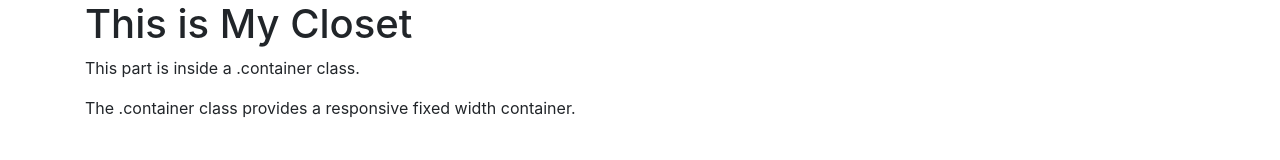
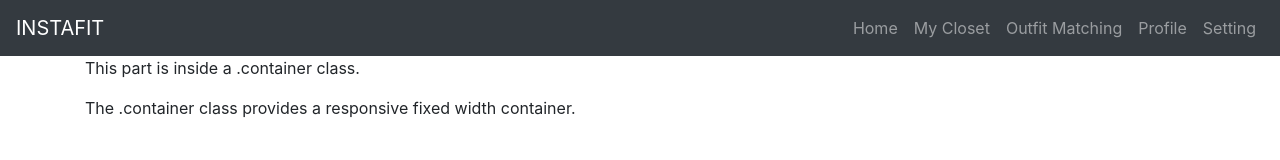
Before and after one commit to HaoIn/Cogs-120, a plain HTML site: page mycloset.html in a window 1280 px wide. Drawn offline with nearby package versions, Linux system fonts and the light colour scheme.

Commit message:
Add Suggest top

```diff
--- a/mycloset.html
+++ b/mycloset.html
@@ -9,6 +9,27 @@
   <script src="https://cdnjs.cloudflare.com/ajax/libs/popper.js/1.14.3/umd/popper.min.js"></script>
   <script src="https://maxcdn.bootstrapcdn.com/bootstrap/4.1.3/js/bootstrap.min.js"></script>
 <body>
+  <!--NavBar-->
+  <nav class="navbar navbar-expand-sm bg-dark navbar-dark fixed-top">
+    <a class="navbar-brand" href="#">INSTAFIT</a>
+    <ul class="navbar-nav ml-auto">
+      <li class="nav-item">
+        <a class="nav-link" href="index.html">Home</a>
+      </li>
+      <li class="nav-item">
+        <a class="nav-link" href="mycloset.html">My Closet</a>
+      </li>
+      <li class="nav-item">
+        <a class="nav-link" href="Suggested_Outfits.html">Outfit Matching</a>
+      </li>
+      <li class="nav-item">
+        <a class="nav-link" href="Profile.html">Profile</a>
+      </li>
+      <li class="nav-item">
+        <a class="nav-link" href="Setting.html">Setting</a>
+      </li>
+    </ul>
+  </nav>
 
 <div class="container">
   <h1>This is My Closet</h1>
```
Also changed, not shown: index.html (+33 -5 lines).
